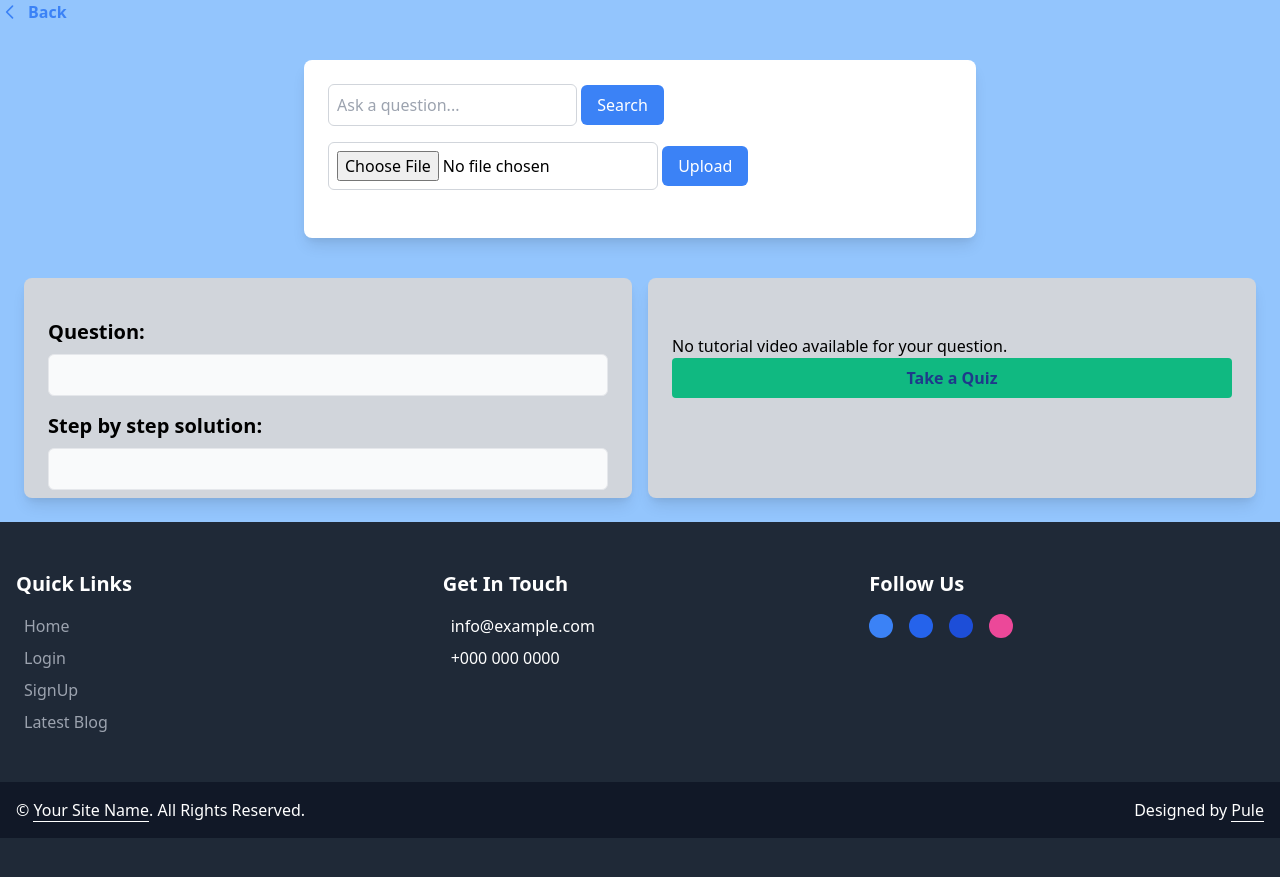
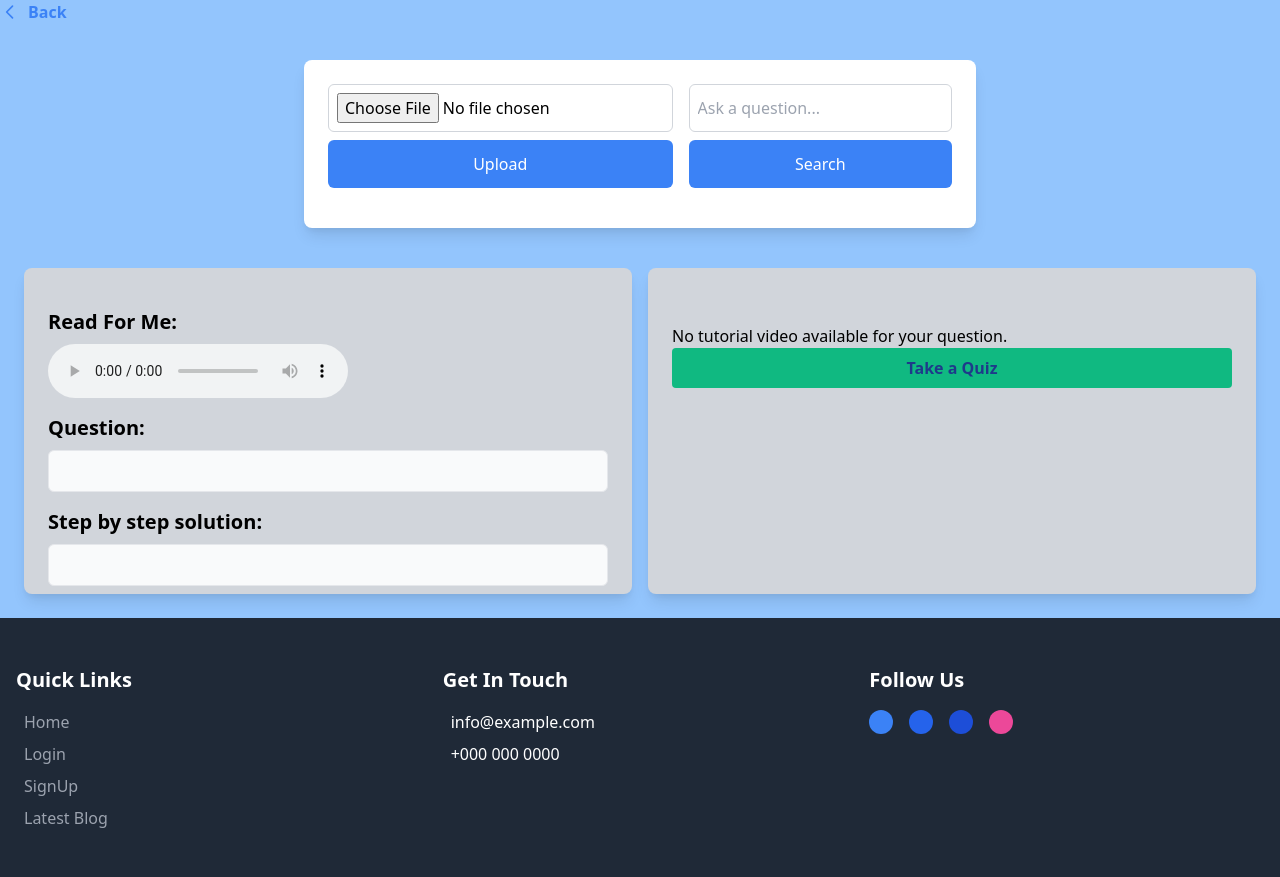
Before and after one commit to isabela9417/online-tutor, a Django app: page /ask_question/ in a window 1280 px wide. Shown: the part 64-941 px from the top of the page. Before the commit the page ends 902 px from the top, so only its background shows below. Run offline with Django 4.2, Linux system fonts and the light colour scheme; a user stored in the database is signed in.

Commit message:
added audio

```diff
--- a/Tutor/urls.py
+++ b/Tutor/urls.py
@@ -1,7 +1,9 @@
 from django.contrib import admin
 from django.urls import path, include
+from django.conf import settings
+from django.conf.urls.static import static
 
 urlpatterns = [
     path('admin/', admin.site.urls),
      path('', include('education.urls')),
-]
+]+ static(settings.MEDIA_URL, document_root=settings.MEDIA_ROOT)
--- a/education/templates/ask_question.html
+++ b/education/templates/ask_question.html
@@ -87,24 +87,26 @@
 
     <!-- Main Content -->
     <div class="flex-grow flex items-center justify-center p-4">
-        <div class="bg-white shadow-lg rounded-lg w-full max-w-2xl p-6">
-            <form method="post" class="mb-4">
+        <div class="bg-white shadow-lg rounded-lg w-full max-w-2xl p-6 flex">
+            <!-- Upload Form -->
+            <form method="post" enctype="multipart/form-data" class="flex-grow mb-4 mr-4 flex flex-col">
+                {% csrf_token %}
+                <input type="file" id="document" name="document"
+                    accept=".pdf,.docx,.doc,.jpg,.jpeg,.png"
+                    class="border border-gray-300 p-2 rounded-md mb-2 w-full h-12">
+                <button type="submit" class="bg-blue-500 text-white py-2 rounded-md hover:bg-blue-600 h-12">
+                    Upload
+                </button>
+            </form>
+
+            <!-- Search Form -->
+            <form method="post" class="flex-grow mb-4 flex flex-col">
                 {% csrf_token %}
                 <input type="text" id="question" name="question"
                     placeholder="Ask a question..."
-                    class="border border-gray-300 p-2 rounded-md flex-grow focus:outline-none focus:ring-2 focus:ring-blue-500">
-                <button type="submit" class="bg-blue-500 text-white py-2 px-4 rounded-md hover:bg-blue-600">
+                    class="border border-gray-300 p-2 rounded-md flex-grow focus:outline-none focus:ring-2 focus:ring-blue-500 h-12">
+                <button type="submit" class="bg-blue-500 text-white py-2 rounded-md hover:bg-blue-600 h-12 mt-2">
                     Search
-                </button>
-            </form>
-
-            <form method="post" enctype="multipart/form-data" class="mb-4">
-                {% csrf_token %}
-                <input type="file" id="document" name="document"
-                    accept=".pdf,.docx,.doc,.jpg,.jpeg,.png"
-                    class="border border-gray-300 p-2 rounded-md mb-2">
-                <button type="submit" class="bg-blue-500 text-white py-2 px-4 rounded-md hover:bg-blue-600">
-                    Upload
                 </button>
             </form>
         </div>
@@ -114,7 +116,14 @@
         <div class="flex-grow flex items-start justify-start w-full md:w-1/2 p-2 h-full">
             <div class="bg-gray-300 items-start shadow-lg rounded-lg w-full p-6 h-full">
                 <div class="mt-4 flex flex-col h-full">
-                    <h2 class="text-xl font-semibold">Question:</h2>
+                    <h2 class="text-xl font-semibold">Read For Me:</h2>
+                    {% if audio_file_url %}
+                    <audio id="audioPlayer" class="mt-2" controls>
+                        <source src="{{ audio_file_url }}" type="audio/mp3">
+                        Your browser does not support the audio tag.
+                    </audio>
+                    {% endif %}
+                    <h2 class="mt-4 text-xl font-semibold">Question:</h2>
                     <div class="mt-2 bg-gray-50 p-4 rounded-md border border-gray-200 flex-grow max-h-24 overflow-y-auto">
                         <p>{{ question }}</p>
                     </div>
@@ -125,6 +134,12 @@
                 </div>
             </div>
         </div>
+        <script>
+            function toggleMute() {
+                const audioPlayer = document.getElementById('audioPlayer');
+                audioPlayer.muted = !audioPlayer.muted;  // Toggle mute state
+            }
+        </script>
 
         <div class="flex-grow flex items-start justify-start w-full md:w-1/2 p-2 h-full">
             <div class="bg-gray-300 items-start shadow-lg rounded-lg w-full p-6 h-full">
@@ -132,7 +147,11 @@
                     {% if video_url %}
                         <h2 class="text-xl font-semibold mt-4">Tutorial:</h2>
                         <div class="mt-2 bg-gray-50 p-4 rounded-md border border-gray-200 flex-grow">
-                            <iframe width="840" height="370" src="{{ video_url }}" frameborder="0" allow="accelerometer; autoplay; encrypted-media; gyroscope; picture-in-picture" allowfullscreen></iframe>
+                            <div class="relative w-full h-0" style="padding-bottom: 56.25%;">
+                                <iframe width="100%" height="100%" src="{{ video_url }}" frameborder="0"
+                                    allow="accelerometer; autoplay; encrypted-media; gyroscope; picture-in-picture"
+                                    allowfullscreen class="absolute top-0 left-0 w-full h-full"></iframe>
+                            </div>
                         </div>
                     {% else %}
                         <p class="mt-4">No tutorial video available for your question.</p>
@@ -144,7 +163,6 @@
             </div>
         </div>
     </div>
-
 
     <!-- Footer Section -->
     <footer class="bg-gray-800 text-white py-12">
@@ -204,5 +222,6 @@
             </div>
         </div>
     </div>
+
 </body>
 </html>
--- a/education/views.py
+++ b/education/views.py
@@ -19,11 +19,14 @@
 import pytesseract
 from docx import Document
 import pypdf
-import os
+from gtts import gTTS
+from playsound import playsound
+import pyttsx3
+import threading
+import pythoncom
 # from openai.error import RateLimitError
 from langchain.docstore.document import Document
 from langchain.document_loaders import TextLoader
-from langchain.docstore.document import Document
 from langchain.text_splitter import CharacterTextSplitter
 from langchain.embeddings import OpenAIEmbeddings
 from langchain_openai import OpenAIEmbeddings
@@ -200,12 +203,31 @@
         return "Error reading text file."
 
 
+# Assuming you have some client for chat completions
+# from your_chat_client import client  # Adjust this import according to your project
+
+def speak_text(text):
+    """Function to read text aloud and save it as an audio file using pyttsx3."""
+    pythoncom.CoInitialize()  # Initialize COM
+    engine = pyttsx3.init()
+    audio_file_path = os.path.join(settings.MEDIA_ROOT, 'audio', 'output.mp3')
+
+    # Create directory if it doesn't exist
+    os.makedirs(os.path.dirname(audio_file_path), exist_ok=True)
+
+    engine.save_to_file(text, audio_file_path)
+    engine.runAndWait()
+
+    return audio_file_path
+
+
 @login_required
 def ask_question(request):
     answer = ""
     video_url = ""
     document_content = ""
     question = ""
+    audio_file_url = ""
 
     if request.method == 'POST':
         # Handle document upload
@@ -230,27 +252,24 @@
             if not document_content or "Error" in document_content:
                 document_content = "No content extracted from the document."
             else:
-                # Use the extracted content as the question
                 question = document_content
                 video_query = f"{question}"
                 video_url = fetch_youtube_video(video_query)
                 video_url = video_url.replace('watch?v=', 'embed/')
 
-            # Prepare context for the model using the document content (now treated as a question)
+            # Prepare context for the model without restrictions
             context = (
-                f"You are an assistant for a school system. "
-                f"Provide a detailed, step-by-step guide on how to solve the questions in the following document: {question}. "
-                f"You can also include any relevant information."
+                f"You are a helpful assistant. "
+                f"Provide a detailed, step-by-step guide on how to solve the following question or topic: {question}. "
+                f"Include any relevant information."
             )
 
             # Generate answer using the model
             start = time.process_time()
             try:
                 chat_completion = client.chat.completions.create(
-                    messages=[
-                        {"role": "system", "content": "You are a helpful assistant that provides comprehensive solutions."},
-                        {"role": "user", "content": context}
-                    ],
+                    messages=[{"role": "system", "content": "You are a helpful assistant that provides comprehensive solutions."},
+                              {"role": "user", "content": context}],
                     model="llama3-8b-8192",
                     temperature=0.5,
                     max_tokens=1024,
@@ -265,51 +284,54 @@
             end = time.process_time()
             print(f"Processing time for document: {end - start} seconds")
 
-            # Clean up: Optionally remove the file after processing
             os.remove(file_path)
 
-        # If a question is submitted
         elif question:
-            # Fetch values from the session (if necessary)
-            selected_level = request.session.get('selected_level', 'Unknown Level')
-            grade_id = request.session.get('grade_id', 'Unknown Grade')
-            subject_id = request.session.get('subject_id', 'Unknown Subject')
-
+            # Prepare context for the model without restrictions
             context = (
-                f"You are an assistant for a school system. "
-                f"The current school level is '{selected_level}', "
-                f"the grade is '{grade_id}', and the subject is '{subject_id}'. "
-                f"Provide a detailed, step-by-step guide on how to solve the following question: {question}. "
-                f"You can also include any relevant information."
+                f"You are a helpful assistant. "
+                f"Provide a detailed, step-by-step guide on how to solve the following question or topic: {question}. "
+                f"Include any relevant information."
             )
 
             start = time.process_time()
-            chat_completion = client.chat.completions.create(
-                messages=[
-                    {"role": "system", "content": "You are a helpful assistant that provides comprehensive solutions."},
-                    {"role": "user", "content": context}
-                ],
-                model="llama3-8b-8192",
-                temperature=0.5,
-                max_tokens=1024,
-                top_p=1,
-                stop=None,
-                stream=False,
-            )
-            answer = chat_completion.choices[0].message.content
+            try:
+                chat_completion = client.chat.completions.create(
+                    messages=[{"role": "system", "content": "You are a helpful assistant that provides comprehensive solutions."},
+                              {"role": "user", "content": context}],
+                    model="llama3-8b-8192",
+                    temperature=0.5,
+                    max_tokens=1024,
+                    top_p=1,
+                    stop=None,
+                    stream=False,
+                )
+                answer = chat_completion.choices[0].message.content
+            except Exception as e:
+                print(f"Error generating answer: {e}")
+                answer = "Error generating answer."
             end = time.process_time()
             print(f"Processing time for question: {end - start} seconds")
 
-            # Fetch the video URL based on the question
             video_query = f"{question}"
             video_url = fetch_youtube_video(video_query)
             video_url = video_url.replace('watch?v=', 'embed/')
 
-        # Handle case where neither document nor question was provided
         else:
             answer = "No document or question was submitted."
 
-    return render(request, 'ask_question.html', {'document_content': document_content, 'question': question, 'answer': answer, 'video_url': video_url})
+        # Generate audio file for the answer
+        if answer:
+            audio_file_url = speak_text(answer)  # Get the path of the generated audio file
+
+    return render(request, 'ask_question.html', {
+        'document_content': document_content,
+        'question': question,
+        'answer': answer,
+        'video_url': video_url,
+        'audio_file_url': f"{settings.MEDIA_URL}audio/output.mp3",  # Correctly reference the audio file
+        'MEDIA_URL': settings.MEDIA_URL,  # Add MEDIA_URL to the context
+    })
 
 
 @login_required
```
Also changed, not shown: Cognitive-Energetic-Model-taken-from-Sanders-AF-1983-Toward-a-model-of-stress.png (deleted), Sample-of-mathematics-questions-from-math-tests-administered-to-study-participants.png (deleted), db.sqlite3, 3 other files.
